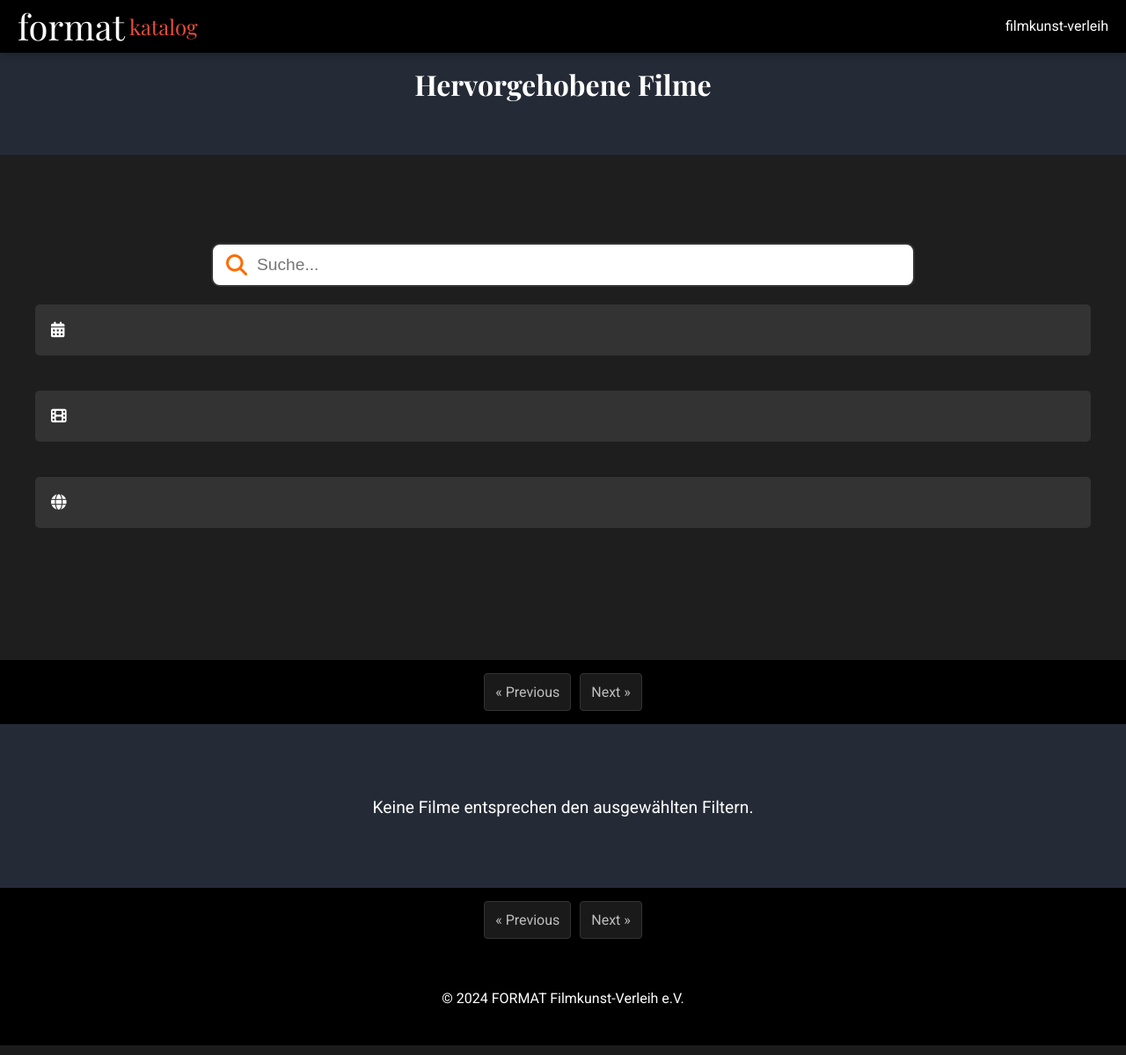
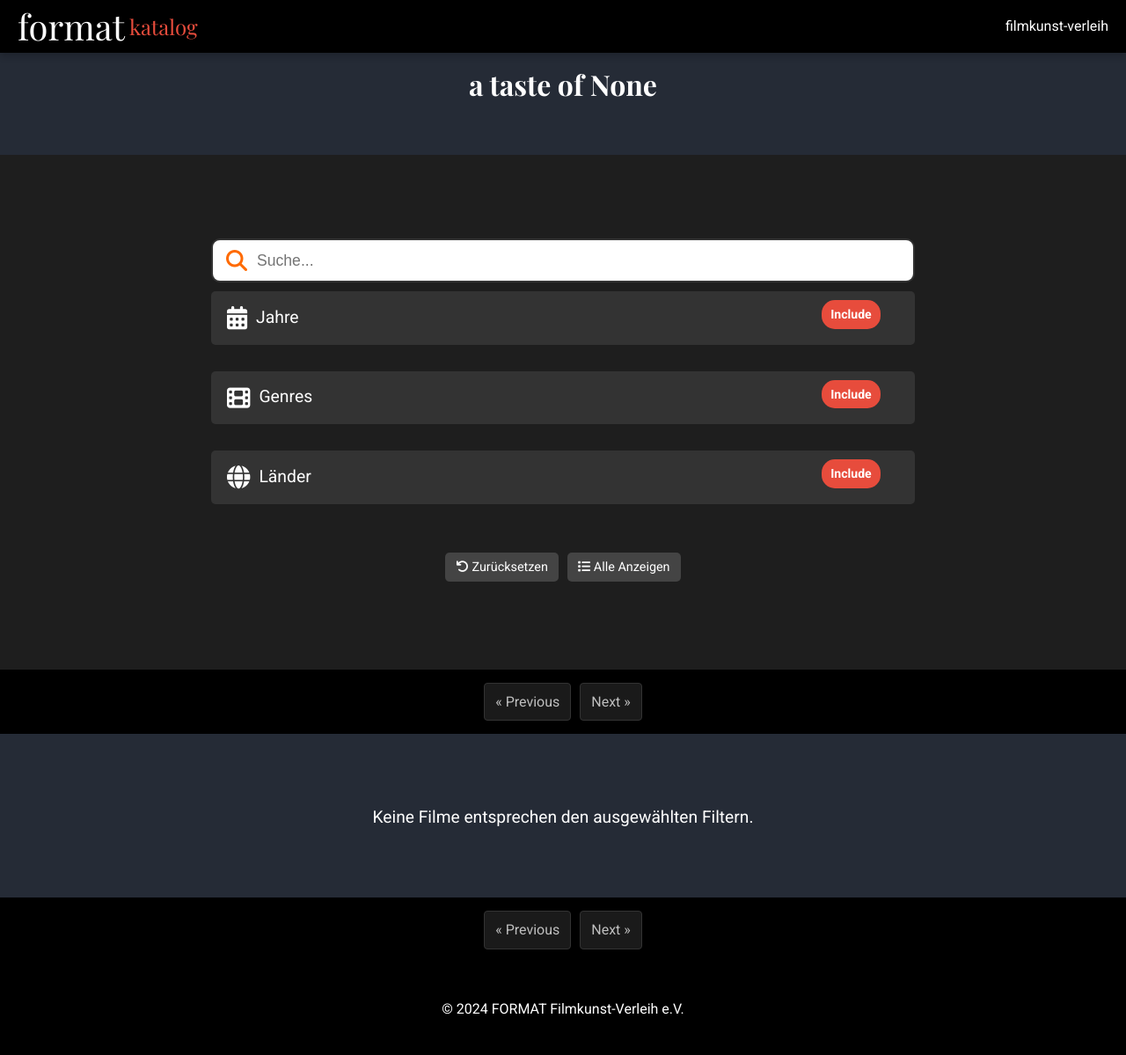
Before and after one commit to Sen2Bee/Format, a Flask app: page /catalog in a window 1280 px wide. Shown: the whole page at 88% size. Run offline with Flask 3, Linux system fonts and the light colour scheme; data that the repository does not hold is empty.

Commit message:
filter dropdown badges part 2

```diff
--- a/static/css/components/filter.css
+++ b/static/css/components/filter.css
@@ -6,8 +6,9 @@
     flex-direction: column;
     align-items: center;
     width: 100%;
-    padding: 20px;
+    padding: 15px 20px; /* Reduced vertical padding */
     background-color: #1e1e1e;
+    position: relative; /* Added for positioning */
 }
 
 #filter-form {
@@ -17,13 +18,30 @@
     align-items: center;
 }
 
+/* Show/Hide Filter Button */
+#toggle-filters-button {
+    position: absolute;
+    top: 10px;
+    right: 20px;
+    background-color: transparent;
+    border: none;
+    color: #fff;
+    font-size: 1.5em;
+    cursor: pointer;
+    transition: transform 0.3s ease;
+}
+
+#toggle-filters-button.rotate {
+    transform: rotate(180deg);
+}
+
 /* Search Box */
 .search-container {
     position: relative;
     width: 100%;
     max-width: 800px;
     height: 50px;
-    margin-bottom: 20px;
+    margin-bottom: 10px; /* Reduced margin */
     border: 2px solid var(--border-color);
     border-radius: 10px;
     background-color: #fff;
@@ -44,7 +62,7 @@
     width: 100%;
     height: 100%;
     padding: 0 50px;
-    font-size: 1.2em;
+    font-size: 1.1em;
     background: transparent;
     color: var(--text-dark);
     border: none;
@@ -59,7 +77,8 @@
 /* Custom Dropdowns */
 .custom-dropdown {
     width: 100%;
-    margin-bottom: 20px;
+    max-width: 800px;
+    margin-bottom: 10px; /* Reduced margin */
 }
 
 .dropdown-header {
@@ -68,7 +87,7 @@
     justify-content: space-between;
     background-color: #333;
     color: #fff;
-    padding: 12px 18px;
+    padding: 10px 18px; /* Reduced padding */
     border-radius: 5px;
     cursor: pointer;
     font-size: 1.1em;
@@ -80,17 +99,60 @@
     background-color: #444;
 }
 
+.dropdown-header .header-label {
+    display: flex;
+    align-items: center;
+}
+
+.dropdown-header .header-label i {
+    font-size: 1.5em; /* Increased icon size */
+    margin-right: 10px;
+}
+
+.dropdown-header .header-label span {
+    font-size: 1.1em;
+}
+
 .dropdown-header .header-controls {
     display: flex;
     align-items: center;
 }
 
-.selection-badge {
-    font-size: 0.9em;
-    color: var(--accent-color);
+/* Include/Exclude Toggle */
+.include-exclude-toggle {
+    display: flex;
+    align-items: center;
     margin-right: 10px;
 }
 
+.include-exclude-toggle input[type="checkbox"] {
+    display: none;
+}
+
+.include-exclude-toggle .toggle-label {
+    background-color: #444;
+    color: #fff;
+    padding: 5px 10px;
+    border-radius: 15px;
+    font-size: 0.8em;
+    cursor: pointer;
+    transition: background-color 0.3s;
+}
+
+.include-exclude-toggle input[type="checkbox"]:checked + .toggle-label {
+    background-color: var(--accent-color);
+    color: #fff;
+}
+
+.include-exclude-toggle .toggle-label::before {
+    content: 'Include';
+}
+
+.include-exclude-toggle input[type="checkbox"]:not(:checked) + .toggle-label::before {
+    content: 'Exclude';
+}
+
+/* Clear Icon */
 .clear-icon {
     visibility: hidden;
     font-size: 1.2em;
@@ -143,22 +205,65 @@
     border-color: #666;
 }
 
+/* Filters Buttons Row */
+.filters-buttons-row {
+    display: flex;
+    justify-content: center;
+    align-items: center;
+    margin-top: 10px;
+}
+
+.filter-action-button {
+    background-color: #444;
+    color: #fff;
+    padding: 8px 12px;
+    margin: 5px;
+    border: none;
+    border-radius: 5px;
+    font-size: 0.9em;
+    cursor: pointer;
+    transition: background-color 0.3s;
+}
+
+.filter-action-button:hover {
+    background-color: var(--accent-color);
+}
+
 /* Responsive Adjustments */
 @media (max-width: 768px) {
+    #toggle-filters-button {
+        top: 5px;
+        right: 10px;
+        font-size: 1.3em;
+    }
+
     .dropdown-header {
         font-size: 1em;
     }
 
+    .dropdown-header .header-label i {
+        font-size: 1.3em;
+    }
+
+    .include-exclude-toggle .toggle-label {
+        font-size: 0.75em;
+    }
+
     .filter-button {
-        font-size: 0.8em;
+        font-size: 0.85em;
         padding: 6px 10px;
         margin: 4px;
+    }
+
+    .filter-action-button {
+        font-size: 0.85em;
+        padding: 6px 10px;
     }
 }
 
 @media (max-width: 480px) {
     .search-container {
-        margin-bottom: 15px;
+        margin-bottom: 10px;
     }
 
     .filter-button {
--- a/static/js/filter.js
+++ b/static/js/filter.js
@@ -1,9 +1,9 @@
-// File: static/js/filter.js
-
 document.addEventListener('DOMContentLoaded', function () {
     console.log("Filter.js: DOM fully loaded");
     initializeFilterDropdowns();  // Initialize dropdowns on page load
     initializeSwiper(); // Initialize Swiper Carousel
+    initializeFilterPanelToggle(); // Initialize filter panel toggle
+    initializeFilterActionButtons(); // Initialize "Clear All" and "Show All Results" buttons
 });
 
 /** Cache Elements and Buttons */
@@ -14,6 +14,10 @@
 const bottomPaginationContainer = document.querySelector('.bottom-pagination nav ul');
 const progressIndicator = document.getElementById('progress-indicator');
 const carouselTitle = document.getElementById('carousel-title');
+const toggleFiltersButton = document.getElementById('toggle-filters-button');
+const searchDropdownContainer = document.querySelector('.search-dropdown-container');
+const clearAllFiltersButton = document.getElementById('clear-all-filters-button');
+const showAllResultsButton = document.getElementById('show-all-results-button');
 
 let debounceTimer;
 
@@ -30,6 +34,120 @@
     "Documentary": "'Merriweather', serif",
     "Fantasy": "'Goudy Bookletter 1911', serif"
 };
+
+/**
+ * Function to initialize filter panel toggle
+ */
+function initializeFilterPanelToggle() {
+    if (toggleFiltersButton && searchDropdownContainer) {
+        toggleFiltersButton.addEventListener('click', () => {
+            searchDropdownContainer.classList.toggle('hidden');
+            toggleFiltersButton.classList.toggle('rotate');
+        });
+    }
+}
+
+/**
+ * Function to initialize "Clear All" and "Show All Results" buttons
+ */
+function initializeFilterActionButtons() {
+    if (clearAllFiltersButton) {
+        clearAllFiltersButton.addEventListener('click', () => {
+            clearAllFilters();
+            updateFilters();
+        });
+    }
+
+    if (showAllResultsButton) {
+        showAllResultsButton.addEventListener('click', () => {
+            clearAllFilters();
+            searchBox.value = '';
+            updateFilters();
+        });
+    }
+}
+
+/**
+ * Function to clear all filters
+ */
+function clearAllFilters() {
+    // Clear selections in all dropdowns
+    const filterButtons = document.querySelectorAll('.dropdown-list .filter-button.selected');
+    filterButtons.forEach(button => button.classList.remove('selected'));
+
+    // Reset include/exclude toggles
+    const includeExcludeCheckboxes = document.querySelectorAll('.include-exclude-checkbox');
+    includeExcludeCheckboxes.forEach(checkbox => {
+        checkbox.checked = true; // Set to include
+    });
+
+    // Hide clear icons and reset selection badges
+    const clearIcons = document.querySelectorAll('.clear-icon');
+    clearIcons.forEach(icon => {
+        icon.style.visibility = 'hidden';
+    });
+
+    const selectionBadges = document.querySelectorAll('.selection-badge');
+    selectionBadges.forEach(badge => {
+        badge.textContent = '';
+        badge.classList.remove('visible');
+    });
+}
+
+/**
+ * Function to initialize dropdowns and attach event listeners
+ */
+function initializeFilterDropdowns() {
+    // Handle filter updates triggered by custom dropdowns
+    document.addEventListener('dropdownChange', () => {
+        console.log("Filter.js: Detected dropdown change event");
+        updateFilters(); // Trigger filter update on dropdown change
+    });
+
+    // Search box input event with debouncing
+    if (searchBox) { // Check if searchBox exists
+        searchBox.addEventListener('input', () => {
+            // Toggle visibility of the clear icon
+            if (searchBox.value.length > 0) {
+                clearSearchBtn.classList.add('visible');
+            } else {
+                clearSearchBtn.classList.remove('visible');
+            }
+
+            clearTimeout(debounceTimer);
+            debounceTimer = setTimeout(() => {
+                updateFilters(); // Trigger filter update after user stops typing for 300ms
+            }, 300);
+        });
+    } else {
+        console.error("initializeFilterDropdowns: searchBox element not found.");
+    }
+
+    // Clear search box and trigger update
+    if (clearSearchBtn && searchBox) { // Ensure both elements exist
+        clearSearchBtn.addEventListener('click', () => {
+            searchBox.value = '';
+            clearSearchBtn.classList.remove('visible');
+            updateFilters();
+        });
+    } else {
+        console.error("initializeFilterDropdowns: clearSearchBtn or searchBox element not found.");
+    }
+
+    // Attach event listeners to dropdowns using event delegation
+    attachDropdownEventDelegation();
+
+    // Attach event listeners to include/exclude toggles
+    const includeExcludeCheckboxes = document.querySelectorAll('.include-exclude-checkbox');
+    includeExcludeCheckboxes.forEach(checkbox => {
+        checkbox.addEventListener('change', () => {
+            triggerDropdownChangeEvent();
+        });
+    });
+
+    // Initial filter update
+    updateFilters();
+}
 
 /**
  * Function to initialize dropdowns and attach event listeners
@@ -230,10 +348,24 @@
     const selectedCountries = getSelectedValues('country-dropdown-list');
     const searchQuery = searchBox ? searchBox.value.trim() : '';
 
+    // Get include/exclude status
+    const yearInclude = document.querySelector('.include-exclude-checkbox[data-filter="year"]').checked;
+    const genreInclude = document.querySelector('.include-exclude-checkbox[data-filter="genre"]').checked;
+    const countryInclude = document.querySelector('.include-exclude-checkbox[data-filter="country"]').checked;
+
     const params = new URLSearchParams();
-    if (selectedYears.length) params.append('years', selectedYears.join(','));
-    if (selectedGenres.length) params.append('genres', selectedGenres.join(','));
-    if (selectedCountries.length) params.append('countries', selectedCountries.join(','));
+    if (selectedYears.length) {
+        params.append('years', selectedYears.join(','));
+        params.append('years_include', yearInclude ? '1' : '0');
+    }
+    if (selectedGenres.length) {
+        params.append('genres', selectedGenres.join(','));
+        params.append('genres_include', genreInclude ? '1' : '0');
+    }
+    if (selectedCountries.length) {
+        params.append('countries', selectedCountries.join(','));
+        params.append('countries_include', countryInclude ? '1' : '0');
+    }
     if (searchQuery) params.append('search', searchQuery);
     params.append('page', page);
 
@@ -267,7 +399,6 @@
             hideProgressIndicator();
         });
 }
-
 /**
  * Helper to get selected values from a specific dropdown list
  */
--- a/templates/catalog.html
+++ b/templates/catalog.html
@@ -33,7 +33,7 @@
   <main>
         <!-- Movie Carousel Section -->
         <section class="movie-carousel-section">
-            <h2 id="carousel-title">Hervorgehobene Filme</h2>
+            <h2 id="carousel-title">a taste of {{ selected_theme }}</h2>
             <!-- Swiper.js Carousel -->
             <div class="swiper-container">
                 <div class="swiper-wrapper">
@@ -65,27 +65,35 @@
 
        <!-- Catalog Search Section -->
        <section class="catalog-search">
+        <!-- Show/Hide Filter Button -->
+        <button id="toggle-filters-button" class="toggle-filters-button" aria-label="Filter ein-/ausblenden">
+            <i class="fas fa-chevron-up"></i>
+        </button>
+
         <div class="search-dropdown-container">
             <!-- Search Box Container -->
             <div class="search-container">
                 <i class="fas fa-search search-icon" aria-hidden="true"></i>
                 <input id="search-box" type="text" placeholder="Suche...">
-                    <span id="clear-search" class="clear-icon" role="button" tabindex="0" aria-label="Clear search">&times;</span>
+                <span id="clear-search" class="clear-icon" role="button" tabindex="0" aria-label="Suchfeld leeren">&times;</span>
             </div>
-
-                <!-- Badge Container (if needed) -->
-                <!-- <div class="badge-container">
-                    <!-- Badges will be dynamically populated here -->
-                <!-- </div> -->
 
             <!-- Custom Dropdowns for Filters -->
             <form id="filter-form">
                 <div class="custom-dropdown">
-                        <div class="dropdown-header" aria-label="Jahr" role="button" tabindex="0" aria-haspopup="true" aria-expanded="false">
+                    <div class="dropdown-header" aria-label="Jahre" role="button" tabindex="0" aria-haspopup="true" aria-expanded="false">
+                        <div class="header-label">
                             <i class="fas fa-calendar-alt" aria-hidden="true"></i>
+                            <span>Jahre</span>
+                        </div>
                         <div class="header-controls">
-                                <span class="selection-badge" aria-label="Selected Year"></span>
-                                <span class="clear-icon" role="button" tabindex="0" aria-label="Clear year filter">&times;</span>
+                            <!-- Include/Exclude Toggle -->
+                            <label class="include-exclude-toggle">
+                                <input type="checkbox" class="include-exclude-checkbox" data-filter="year" checked>
+                                <span class="toggle-label"></span>
+                            </label>
+                            <span class="selection-badge" aria-label="Ausgewählte Jahre"></span>
+                            <span class="clear-icon" role="button" tabindex="0" aria-label="Jahresfilter löschen">&times;</span>
                         </div>
                     </div>
                     <div class="dropdown-list" id="year-dropdown-list">
@@ -94,11 +102,19 @@
                 </div>
 
                 <div class="custom-dropdown">
-                        <div class="dropdown-header" aria-label="Genre" role="button" tabindex="0" aria-haspopup="true" aria-expanded="false">
+                    <div class="dropdown-header" aria-label="Genres" role="button" tabindex="0" aria-haspopup="true" aria-expanded="false">
+                        <div class="header-label">
                             <i class="fas fa-film" aria-hidden="true"></i>
+                            <span>Genres</span>
+                        </div>
                         <div class="header-controls">
-                                <span class="selection-badge" aria-label="Selected Genre"></span>
-                                <span class="clear-icon" role="button" tabindex="0" aria-label="Clear genre filter">&times;</span>
+                            <!-- Include/Exclude Toggle -->
+                            <label class="include-exclude-toggle">
+                                <input type="checkbox" class="include-exclude-checkbox" data-filter="genre" checked>
+                                <span class="toggle-label"></span>
+                            </label>
+                            <span class="selection-badge" aria-label="Ausgewählte Genres"></span>
+                            <span class="clear-icon" role="button" tabindex="0" aria-label="Genrefilter löschen">&times;</span>
                         </div>
                     </div>
                     <div class="dropdown-list" id="genre-dropdown-list">
@@ -107,11 +123,19 @@
                 </div>
 
                 <div class="custom-dropdown">
-                        <div class="dropdown-header" aria-label="Land" role="button" tabindex="0" aria-haspopup="true" aria-expanded="false">
+                    <div class="dropdown-header" aria-label="Länder" role="button" tabindex="0" aria-haspopup="true" aria-expanded="false">
+                        <div class="header-label">
                             <i class="fas fa-globe" aria-hidden="true"></i>
+                            <span>Länder</span>
+                        </div>
                         <div class="header-controls">
-                                <span class="selection-badge" aria-label="Selected Country"></span>
-                                <span class="clear-icon" role="button" tabindex="0" aria-label="Clear country filter">&times;</span>
+                            <!-- Include/Exclude Toggle -->
+                            <label class="include-exclude-toggle">
+                                <input type="checkbox" class="include-exclude-checkbox" data-filter="country" checked>
+                                <span class="toggle-label"></span>
+                            </label>
+                            <span class="selection-badge" aria-label="Ausgewählte Länder"></span>
+                            <span class="clear-icon" role="button" tabindex="0" aria-label="Länderfilter löschen">&times;</span>
                         </div>
                     </div>
                     <div class="dropdown-list" id="country-dropdown-list">
@@ -119,9 +143,18 @@
                     </div>
                 </div>
             </form>
+
+            <!-- Buttons Row -->
+            <div class="filters-buttons-row">
+                <button id="clear-all-filters-button" class="filter-action-button">
+                    <i class="fas fa-undo"></i> Zurücksetzen
+                </button>
+                <button id="show-all-results-button" class="filter-action-button">
+                    <i class="fas fa-list"></i> Alle Anzeigen
+                </button>
+            </div>
         </div>
     </section>
-
 
         <!-- Top Pagination Section -->
         <section class="pagination top-pagination">
```
Lines whose indentation alone changed are shown as unchanged.
